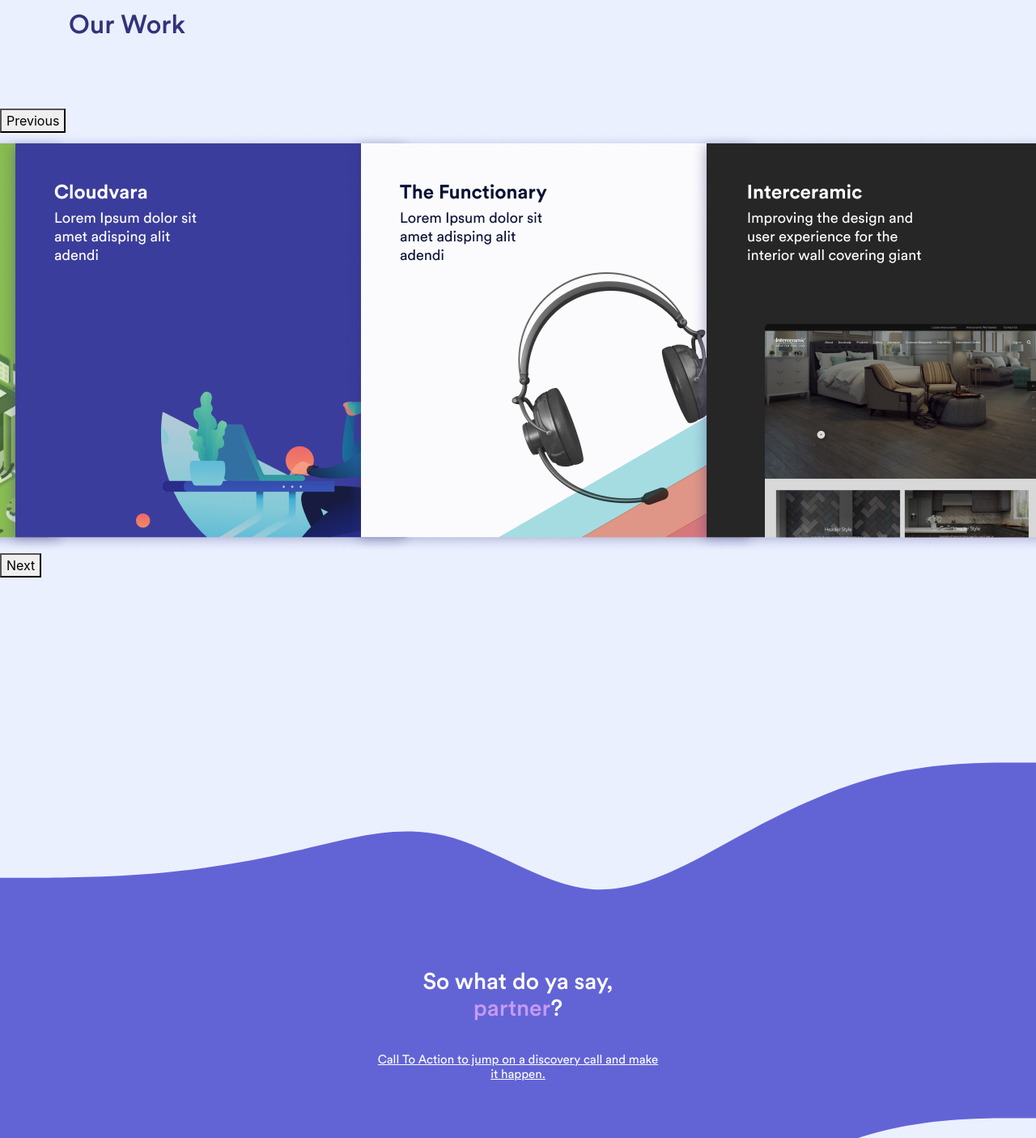
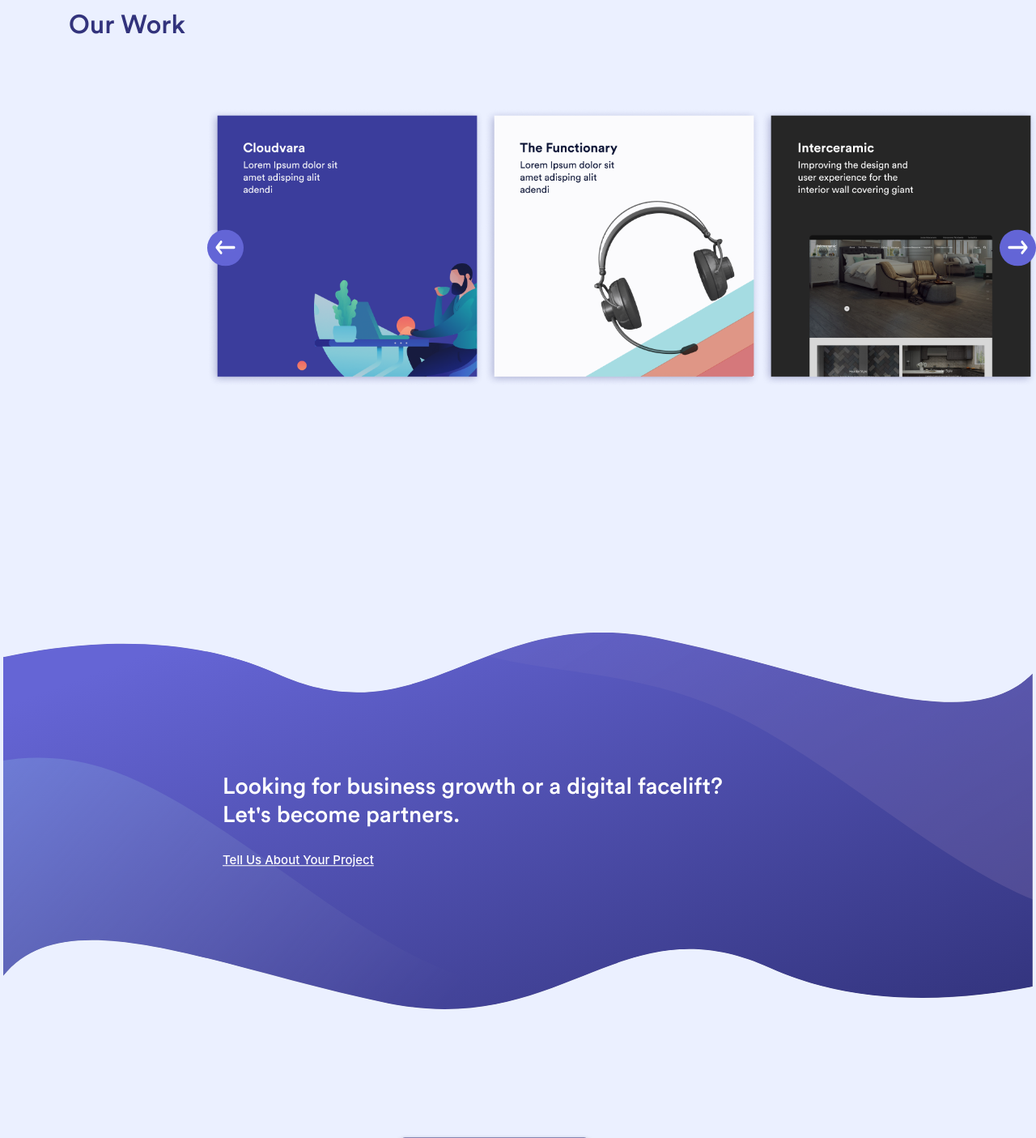
Before and after one commit to nickmeagher/PrimerPartnerships, a plain HTML site: page homepage.html in a window 1280 px wide. Shown: the part 1395-2800 px from the top of the page at 81% size. Drawn offline with nearby package versions, Linux system fonts and the light colour scheme; files whose address does not match are found by name; a web font is replaced by a local one.

Commit message:
Worked on the home page

```diff
--- a/homepage.html
+++ b/homepage.html
@@ -36,9 +36,10 @@
 					</div><!-- end .col-lg-6 -->
 				</div><!-- end .row -->
 			</div><!-- end .container -->
+
 			<svg xmlns="http://www.w3.org/2000/svg" viewBox="0 0 1440 319"><path fill="#EBF0FF" fill-opacity="1" d="M0,96L48,106.7C96,117,192,139,288,165.3C384,192,480,224,576,202.7C672,181,768,107,864,90.7C960,75,1056,117,1152,117.3C1248,117,1344,75,1392,53.3L1440,32L1440,320L1392,320C1344,320,1248,320,1152,320C1056,320,960,320,864,320C768,320,672,320,576,320C480,320,384,320,288,320C192,320,96,320,48,320L0,320Z"></path></svg>
 
-			<img src="library/images/phones.png" alt="Phones">
+			<img src="library/images/phones.png" alt="Phones" class="phones">
 
 		</section>
 
@@ -65,33 +66,35 @@
 		<section class="our-work">
   		<div class="container">
   			<div class="row">
-							<div class="col-lg-3 left">
+  				<div class="col-lg-12">
   					<h2>Our Work</h2>
-							</div><!-- end .col-lg-3 -->
+  				</div><!-- end .col-lg-12 -->
   			</div><!-- end .row -->
   		</div><!-- end .container -->
-					<div class="slick-slider work-slider">
-						<div><img src="library/images/CloudvaraStatic.png" alt="slider image"></div>
-						<div><img src="library/images/FunctionaryStatic.png" alt="slider image"></div>
-						<div><img src="library/images/InterceramicStatic.png" alt="slider image"></div>
-						<div><img src="library/images/InfowerksStatic.png" alt="slider image"></div>
+
+			<div class="work-slider">
+				<div><img src="library/images/CloudvaraStatic.png" alt="slider image" class="img-fluid"></div>
+				<div><img src="library/images/FunctionaryStatic.png" alt="slider image" class="img-fluid"></div>
+				<div><img src="library/images/InterceramicStatic.png" alt="slider image" class="img-fluid"></div>
+				<div><img src="library/images/InfowerksStatic.png" alt="slider image" class="img-fluid"></div>
 			</div><!-- end .slick-slider -->
 
 		</section>
 
-		<svg class="cta-swoop-home" xmlns="http://www.w3.org/2000/svg" viewBox="0 0 1440 319"><path fill="#6264D6" fill-opacity="1" d="M0,192L34.3,192C68.6,192,137,192,206,186.7C274.3,181,343,171,411,154.7C480,139,549,117,617,133.3C685.7,149,754,203,823,208C891.4,213,960,171,1029,133.3C1097.1,96,1166,64,1234,48C1302.9,32,1371,32,1406,32L1440,32L1440,320L1405.7,320C1371.4,320,1303,320,1234,320C1165.7,320,1097,320,1029,320C960,320,891,320,823,320C754.3,320,686,320,617,320C548.6,320,480,320,411,320C342.9,320,274,320,206,320C137.1,320,69,320,34,320L0,320Z"></path></svg>
 			<section class="cta">
+  			<div class="cta-wrap">
   				<div class="container">
   					<div class="row">
-						<div class="col-lg-4 mx-auto">
-							<div class="cta-info">
-								<h3>So what do ya say, <str>partner</str>?</h3>
-								<a href="#"><p>Call To Action to jump on a discovery call and make it happen.</p></a>
-							</div><!-- end .cta-info -->
+  						<div class="col-lg-8 mx-auto">
+  							<h3>Looking for business growth or a digital facelift? <br>Let's become partners.</h3>
+  							<a href="#">Tell Us About Your Project</a>
   						</div><!-- end .col-lg-4 -->
   					</div><!-- end .row -->
   				</div><!-- end .container -->
-				<svg xmlns="http://www.w3.org/2000/svg" viewBox="0 0 1440 319"><path fill="#EBF0FF" fill-opacity="1" d="M0,192L34.3,192C68.6,192,137,192,206,186.7C274.3,181,343,171,411,154.7C480,139,549,117,617,133.3C685.7,149,754,203,823,208C891.4,213,960,171,1029,133.3C1097.1,96,1166,64,1234,48C1302.9,32,1371,32,1406,32L1440,32L1440,320L1405.7,320C1371.4,320,1303,320,1234,320C1165.7,320,1097,320,1029,320C960,320,891,320,823,320C754.3,320,686,320,617,320C548.6,320,480,320,411,320C342.9,320,274,320,206,320C137.1,320,69,320,34,320L0,320Z"></path></svg>
+  			</div><!-- end .cta-wrap -->
+
+				<img src="library/images/cta-bg.svg" alt="Image" />
+
 			</section><!-- end .cta -->
 
 			<section class="primer-workspace">
@@ -128,9 +131,11 @@
 
 		<!-- Bootstrap JS -->
 		<script src="https://stackpath.bootstrapcdn.com/bootstrap/4.1.0/js/bootstrap.min.js" integrity="sha384-uefMccjFJAIv6A+rW+L4AHf99KvxDjWSu1z9VI8SKNVmz4sk7buKt/6v9KI65qnm" crossorigin="anonymous"></script>
+
 		<!-- jQuery -->
 		<script type="text/javascript" src="https://code.jquery.com/jquery-3.5.1.min.js"></script>
 		<script type="text/javascript" src="https://code.jquery.com/jquery-migrate-3.3.0.min.js"></script>
+
 		<!-- Slick Slider JS -->
 		<script type="text/javascript" src="library/assets/slick-1.8.1/slick/slick.min.js"></script>
 		<!-- Custom JS -->
--- a/library/css/style.css
+++ b/library/css/style.css
@@ -24,6 +24,7 @@
 /* General */
 
 body {
+  background: #EBF0FF;
   -webkit-font-smoothing: antialiased;
   -moz-osx-font-smoothing: grayscale;
   text-rendering: optimizelegibility;
@@ -35,6 +36,13 @@ h1, h2, h3, h4, h5, h6 {
 
 p {
   font-family: 'CircularStdBook';
+}
+
+a {
+  -webkit-transition: all 0.2s ease;/* Safari 3.2+, Chrome */
+  -moz-transition: all 0.2s ease;/* Firefox 4-15 */
+  -o-transition: all 0.2s ease;/* Opera 10.5-12.00 */
+  transition: all 0.2s ease;/* Firefox 16+, Opera 12.50+ */
 }
 
 /* Hero */
@@ -112,6 +120,8 @@ p {
 .homepage-hero {
 	background: #32337C;
 	padding: 270px 0 0 0;
+	overflow: hidden;
+	position: relative;
 }
 
 .homepage-hero h1 {
@@ -136,8 +146,8 @@ p {
 
 .homepage-hero img {
 	position: absolute;
-	bottom: 0;
-	right: 0;
+	bottom: 150px;
+	right: 25px;
 }
 
 .homepage-hero a.btn {
@@ -230,6 +240,71 @@ p {
 	line-height: 56px;
 	color: #32337C;
 	margin-bottom: 75px;
+}
+
+.work-slider {
+  width: 80%;
+  margin-left: auto;
+}
+
+.work-slider .slick-prev {
+  position: absolute;
+  top: 50%;
+  transform: translateY(-50%);
+  left: 0;
+  z-index: 9999;
+
+  text-indent: -9999px;
+  overflow: hidden;
+  height: 45px;
+  width: 45px;
+  border-radius: 50%;
+  text-align: center;
+  line-height: 45px;
+
+  background: url('../images/prev-arrow.svg') center center #6365D6;
+  background-repeat: no-repeat;
+  border: none;
+  cursor: pointer;
+
+  -webkit-transition: all 0.2s ease;/* Safari 3.2+, Chrome */
+  -moz-transition: all 0.2s ease;/* Firefox 4-15 */
+  -o-transition: all 0.2s ease;/* Opera 10.5-12.00 */
+  transition: all 0.2s ease;/* Firefox 16+, Opera 12.50+ */
+}
+
+.work-slider .slick-prev:hover {
+  opacity: .9;
+}
+
+.work-slider .slick-next {
+  position: absolute;
+  top: 50%;
+  transform: translateY(-50%);
+  right: 0;
+  z-index: 9999;
+
+  text-indent: -9999px;
+  overflow: hidden;
+  height: 45px;
+  width: 45px;
+  border-radius: 50%;
+  text-align: center;
+  line-height: 45px;
+
+  background: url('../images/next-arrow.svg') center center #6365D6;
+  background-repeat: no-repeat;
+  border: none;
+  cursor: pointer;
+
+  -webkit-transition: all 0.2s ease;/* Safari 3.2+, Chrome */
+  -moz-transition: all 0.2s ease;/* Firefox 4-15 */
+  -o-transition: all 0.2s ease;/* Opera 10.5-12.00 */
+  transition: all 0.2s ease;/* Firefox 16+, Opera 12.50+ */
+}
+
+.work-slider .slick-next:hover {
+  opacity: .9;
 }
 
 .cta-swoop-home {
@@ -792,51 +867,52 @@ p {
 
 
 
-/* CTA Page */
+/* CTA */
 
-.cta-swoop {
-	display: block;
+.cta {
+	margin-top: 300px;
+	position: relative;
 }
 
-.cta {
-	background: #6264D6;
-	align-items: center;
-}
-.cta svg {
-	display: block;
+.cta img {
+  width: 100%;
+  height: auto;
 }
 
-.cta .cta-info a{
-	text-decoration: none;
+.cta .cta-wrap {
+  position: absolute;
+  top: 50%;
+  transform: translateY(-50%);
+  left: 0;
+  width: 100%;
 }
 
-.cta .cta-info h3 {
-	font-size: 28px;
-	line-height: 33px;
-	text-align: center;
-	color: #FFFFFF;
-	padding-bottom: 30px;
+.cta h3 {
+  font-weight: 500;
+  font-size: 28px;
+  line-height: 35px;
+  color: #FFFFFF;
+  margin-top: 0;
+  margin-bottom: 25px;
 }
 
-.cta .cta-info h3 str {
-	color: #C799F1;
+.cta a {
+  font-weight: 500;
+  font-size: 15px;
+  text-decoration-line: underline;
+  color: #FFFFFF;
 }
 
-.cta .cta-info a p {
-	font-size: 15px;
-	line-height: 18px;
-	text-align: center;
-	text-decoration: underline;
-	color: #FFFFFF;
-	-webkit-transition: all 0.3s ease;/* Safari 3.2+, Chrome */
-  -moz-transition: all 0.3s ease;/* Firefox 4-15 */
-  -o-transition: all 0.3s ease;/* Opera 10.5-12.00 */
-  transition: all 0.3s ease;/* Firefox 16+, Opera 12.50+ */
+.cta a:hover {
+  opacity: .8;
 }
 
-.cta .cta-info a:hover p {
-	opacity: 0.8;
-}
+
+
+
+
+
+
 
 /**********************/
 /* Case Studies Page */
--- a/library/js/scripts.js
+++ b/library/js/scripts.js
@@ -1,13 +1,12 @@
 jQuery(document).ready(function($) {
 
 	// Slick Slider
-
 	$('.work-slider').slick({
     infinite: true,
     slidesToShow: 3,
-    slidesToScroll: 3,
+    slidesToScroll: 1,
     dots: false,
-    arrows: true,
+    arrows: true
   });
 
 
```
Also changed, not shown: library/images/cta-bg.svg (added), library/images/hero-wave.svg (added), library/images/next-arrow.svg (added), library/images/prev-arrow.svg (added). Lines whose indentation alone changed are shown as unchanged.
